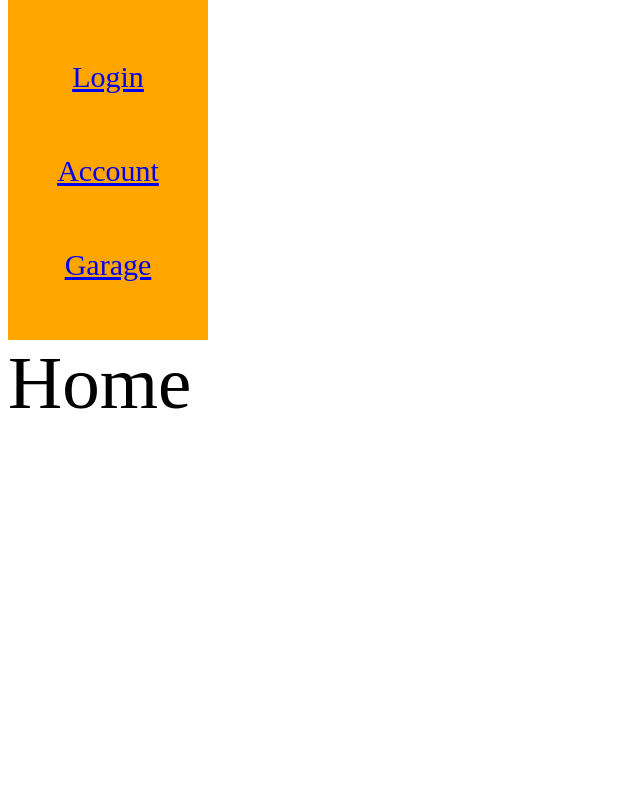
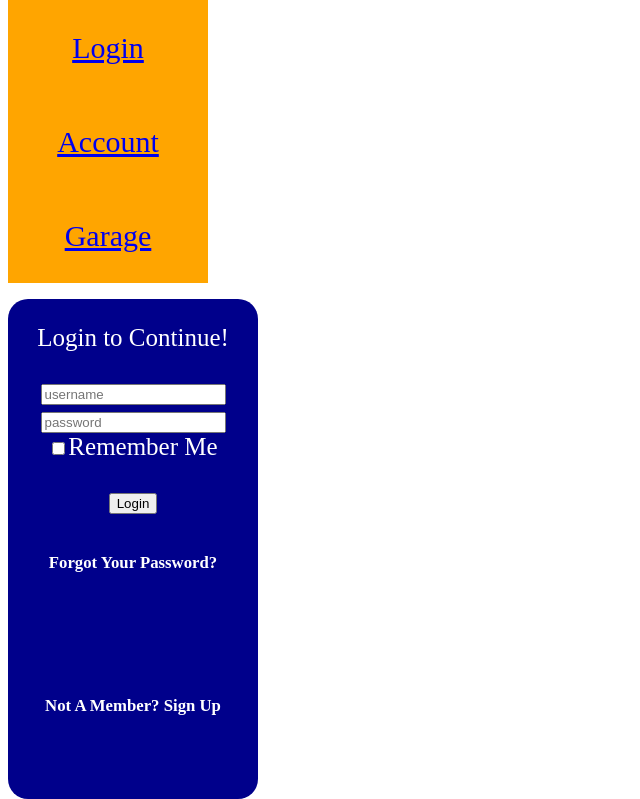
Before and after one commit to PamelaLong/digitalcrafts2, a React (Create React App) app in the folder week9/day4/form-validation-2/: page /Login in a window 1280 px wide. Before the commit this address led to /. Shown: the part 353-1152 px from the top of the page, without its empty margins (0-640 px from the left). Before the commit the page ends 816 px from the top, so only its background shows below. Built offline with nearby package versions, Linux system fonts and the light colour scheme.

Commit message:
REACT update CSS

```diff
--- a/week9/day4/form-validation-2/src/App.js
+++ b/week9/day4/form-validation-2/src/App.js
@@ -5,8 +5,9 @@ import Home from './components/Home';
 import Account from './components/Account';
 import Garage from './components/Garage';
 import Dashboard from './components/Dashboard';
-import ErrorPage from './components/ErrorPage';
-import Redirect from './components/ErrorPage';
+import Body from './components/Home';
+// import ErrorPage from './components/ErrorPage';
+// import Redirect from './components/ErrorPage';
 import { MainContainer } from './styled-components/AppStyle';
 import { BrowserRouter as Router, Switch, Route } from 'react-router-dom';
 // import { useState } from 'react';
@@ -20,7 +21,7 @@ function App() {
       <MainContainer>
         <Header/>
         <Sidebar/>
-
+        <body></body>
         <Route exact path="/">
           <Home/>
         </Route>
@@ -41,12 +42,12 @@ function App() {
           <Garage/>
         </Route>
 
-        <Route path="*">
+        {/* <Route path="*">
           <Redirect to="/errorpage" />
         </Route>
         <Route path="/errorpage">
           <ErrorPage />
-        </Route>
+        </Route> */}
 
       </MainContainer>
       </Switch>
--- a/week9/day4/form-validation-2/src/components/ErrorPage.js
+++ b/week9/day4/form-validation-2/src/components/ErrorPage.js
@@ -1,11 +1,11 @@
 import React from 'react'
-import { Redirect } from 'react-router-dom'
+// import { Redirect } from 'react-router-dom'
 
 
 export default function ErrorPage() {
     return (
         <>
-            <Redirect />
+            {/* <Redirect /> */}
         </>
     )
 }
--- a/week9/day4/form-validation-2/src/components/Home.js
+++ b/week9/day4/form-validation-2/src/components/Home.js
@@ -4,7 +4,7 @@ import { HomeContainer } from '../styled-components/HomeStyle'
 export default function Home() {
     return (
         <HomeContainer>
-        Home
+            <div>Home</div>
         </HomeContainer>
     )
 }
--- a/week9/day4/form-validation-2/src/components/Login.js
+++ b/week9/day4/form-validation-2/src/components/Login.js
@@ -1,19 +1,24 @@
 import React, { useState } from 'react';
+import { LoginContainer } from '../styled-components/LoginStyle';
 
 export default function Login() {
     const [loginData, setLoginData] = useState({});
 
         return (
-            <div>
-                <p>Login to Continue</p>
+            <LoginContainer>
+                <div>
+                <p>Login to Continue!</p>
 
-                <p><input onChange={(e) => setLoginData({ ...loginData, [e.tartget.name]: e.target.value })} type="text" placeholder= "username" name="username" value={loginData?.username} /></p>
-                <p><input onChange={(e) => setLoginData({ ...loginData, [e.tartget.name]: e.target.value })} type="password" placeholder= "password" name="password" value={loginData?.password} /></p>
-                <p><button>Remember Me</button></p>
-                <p><button>Login</button></p>
+                <div><input onChange={(e) => setLoginData({ ...loginData, [e.tartget.name]: e.target.value })} type="text" placeholder= "username" name="username" value={loginData?.username} /></div>
+                <div><input onChange={(e) => setLoginData({ ...loginData, [e.tartget.name]: e.target.value })} type="password" placeholder= "password" name="password" value={loginData?.password} /></div>
+                <div><input type="checkbox" value="lsRememberMe" id="rememberMe"></input>Remember Me</div>
 
-                <p>Forgot Your Password?</p>
-                <p>Not A Member? Sign Up</p>
-            </div>
+                    <p><button>Login</button></p>
+
+                <h6>Forgot Your Password?</h6>
+                </div>
+
+                <h6>Not A Member? Sign Up</h6>
+            </LoginContainer>
         );
     };
--- a/week9/day4/form-validation-2/src/styled-components/HeaderStyle.js
+++ b/week9/day4/form-validation-2/src/styled-components/HeaderStyle.js
@@ -2,7 +2,7 @@ import styled from "styled-components"
 
 export const HeaderContainer = styled.div`
 display: grid;
-background-color: black;
+background-color: darkblue;
 width: auto;
 font-size: 50px;
 color: orange;
--- a/week9/day4/form-validation-2/src/styled-components/HomeStyle.js
+++ b/week9/day4/form-validation-2/src/styled-components/HomeStyle.js
@@ -3,5 +3,7 @@ import styled from "styled-components"
 export const HomeContainer = styled.div`
 display: grid;
 font-size: 75px;
+text-align: center;
+
 
 `
--- a/week9/day4/form-validation-2/src/styled-components/LoginStyle.js
+++ b/week9/day4/form-validation-2/src/styled-components/LoginStyle.js
@@ -1,6 +1,14 @@
 import styled from "styled-components"
 
-export const loginData = styled.div`
+export const LoginContainer = styled.div`
+display: grid;
+background-color: darkblue;
+font-size: 25px;
+color: white;
+text-align: center;
+height: 500px;
+width: 250px;
+border-radius: 20px;
 
 
 `
--- a/week9/day4/form-validation-2/src/styled-components/SidebarStyle.js
+++ b/week9/day4/form-validation-2/src/styled-components/SidebarStyle.js
@@ -5,9 +5,10 @@ display: flex;
 flex-direction: column;
 align-items: center;
 background-color: orange;
-color: red;
+color: darkblue;
 font-size: 30px;
 width: 100%;
+height: auto;
 max-width: 200px;
-max-height: auto;
+max-height: fit-content;
 `
```
Also changed, not shown: week9/day4/form-validation-2/src/styled-components/AppStyle.js (line endings or trailing spaces).
